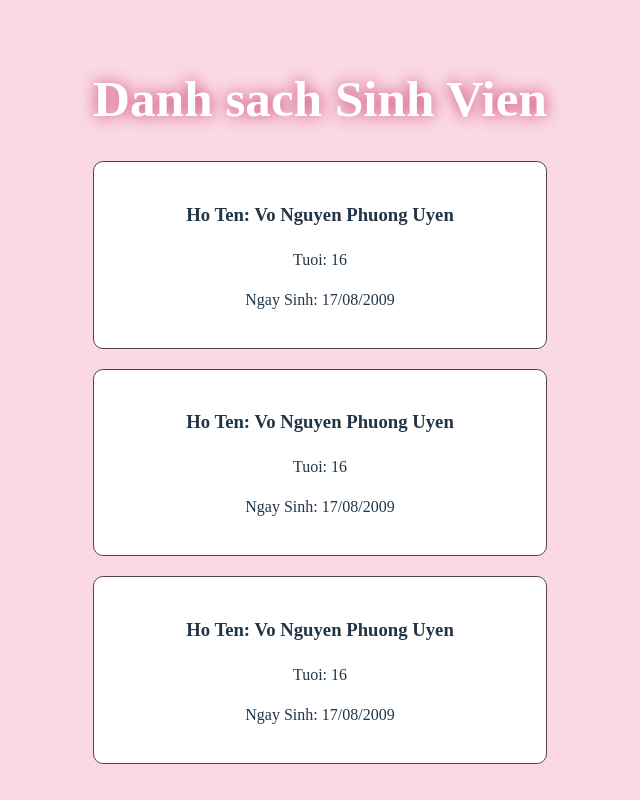
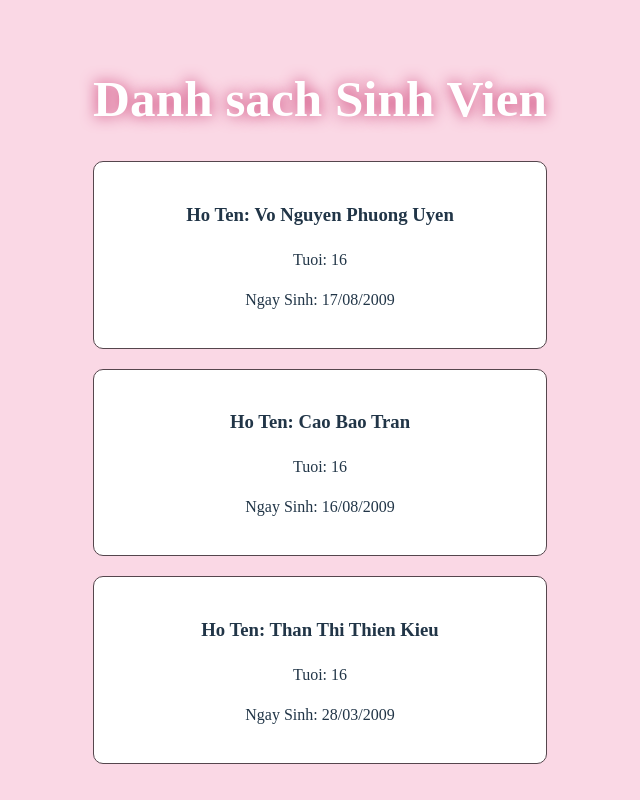
Before and after one commit to uyen17082009-blip/vnpubai2, a React (Vite) app: page / in a window 1280 px wide. Shown: the whole page, without its empty margins (320-960 px from the left). Built offline with nearby package versions, Linux system fonts and the light colour scheme.

Commit message:
Add multiple files

```diff
--- a/src/App.jsx
+++ b/src/App.jsx
@@ -8,8 +8,8 @@ function App() {
     <div className="container">
 
       <Student name="Vo Nguyen Phuong Uyen" age = {16} birth = "17/08/2009"/>
-      <Student name="Vo Nguyen Phuong Uyen" age = {16} birth = "17/08/2009"/>
-      <Student name="Vo Nguyen Phuong Uyen" age = {16} birth = "17/08/2009"/>
+      <Student name="Cao Bao Tran" age = {16} birth = "16/08/2009"/>
+      <Student name="Than Thi Thien Kieu" age = {16} birth = "28/03/2009"/>
     </div>
     </>
   );
```
